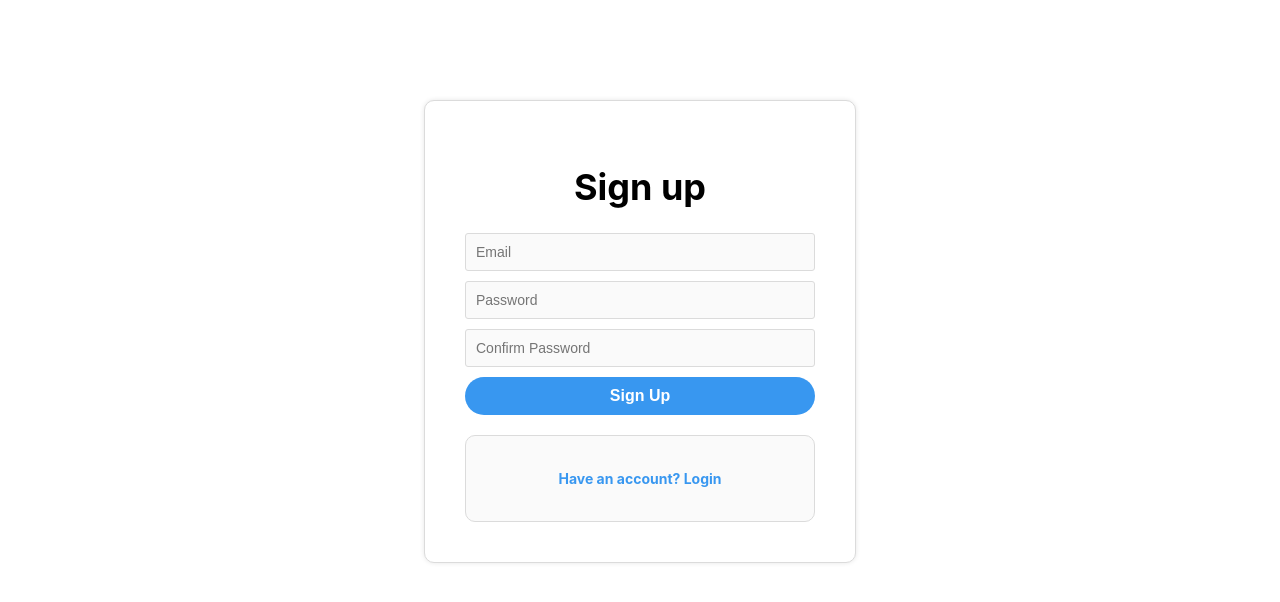
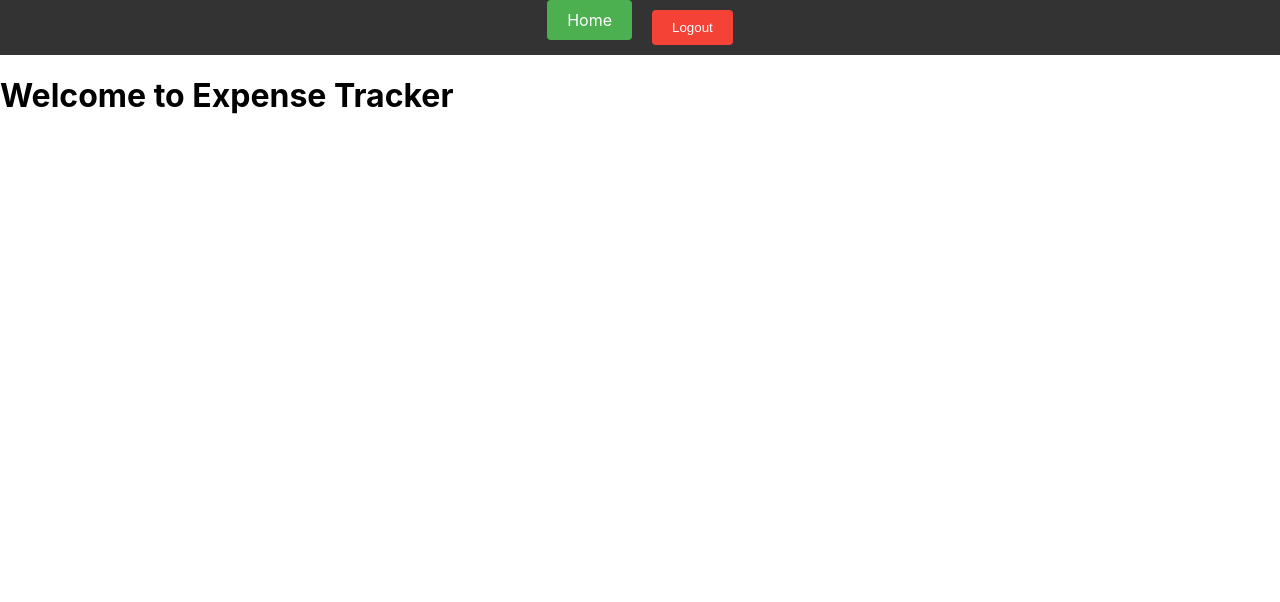
Before and after one commit to sukku-akky/React-Expense-Tracker-App, a React (Create React App) app: page / in a window 1280 px wide. Shown: the top 602 px of the page. Built offline with nearby package versions, Linux system fonts and the light colour scheme; sample sign-in values are in the browser's storage.

Commit message:
login-screen

```diff
--- a/package.json
+++ b/package.json
@@ -8,6 +8,7 @@
     "@testing-library/user-event": "^13.5.0",
     "react": "^18.3.1",
     "react-dom": "^18.3.1",
+    "react-router-dom": "^6.27.0",
     "react-scripts": "5.0.1",
     "web-vitals": "^2.1.4"
   },
--- a/src/App.js
+++ b/src/App.js
@@ -1,9 +1,26 @@
+import React,{useContext} from "react";
 import SignUpForm from "./components/SignUpForm";
+import MyNavbar from "./components/MyNavbar";
+import { BrowserRouter as Router, Route, Routes ,useLocation,Navigate}from 'react-router-dom';
+import HomePage from "./pages/HomePage";
+import { AuthContext } from "./store/auth-context";
+function App(){
+
+  const authCtx=useContext(AuthContext);
+  const isLoggedIn=authCtx.isLoggedIn;
+  return (
+    <>
+    <Router>
+      <MyNavbar/>
+      <Routes>
+        <Route path="/" element={isLoggedIn ? <HomePage/>: <Navigate to="/auth"/>}/>
+        <Route path="/auth" element={<SignUpForm/>}/>
+      </Routes>
 
 
-function App(){
-  return (
-    <SignUpForm/>
+    </Router>
+
+    </>
 
   )
 
--- /dev/null
+++ b/src/components/Home/Home.js
@@ -0,0 +1,11 @@
+import React from "react";
+
+const Home=()=>{
+
+    return (
+        <h1>Welcome to Expense Tracker</h1>
+    )
+
+}
+
+export default Home;
--- /dev/null
+++ b/src/components/MyNavbar.css
@@ -0,0 +1,62 @@
+/* General navbar styles */
+.navbar {
+    background-color: #333;
+    padding: 10px;
+    display: flex;
+    justify-content: center;
+    align-items: center;
+  }
+
+  .navbar ul {
+    list-style-type: none;
+    margin: 0;
+    padding: 0;
+    display: flex;
+    gap: 20px;
+  }
+
+  .navbar ul li {
+    display: inline;
+  }
+
+  .navbar ul li a {
+    text-decoration: none;
+    color: white;
+    padding: 10px 20px;
+    border-radius: 4px;
+    transition: background-color 0.3s ease;
+  }
+
+  .navbar ul li a:hover {
+    background-color: #555;
+  }
+
+  .navbar ul li a.active {
+    background-color: #4CAF50; /* Active link background */
+  }
+
+  .logout-button {
+    background-color: #f44336;
+    color: white;
+    border: none;
+    padding: 10px 20px;
+    border-radius: 4px;
+    cursor: pointer;
+    transition: background-color 0.3s ease;
+  }
+
+  .logout-button:hover {
+    background-color: #d32f2f;
+  }
+
+  /* Responsive design for smaller screens */
+  @media (max-width: 768px) {
+    .navbar {
+      flex-direction: column;
+    }
+
+    .navbar ul {
+      flex-direction: column;
+      gap: 10px;
+    }
+  }
--- /dev/null
+++ b/src/components/MyNavbar.js
@@ -0,0 +1,48 @@
+import React, { useContext } from 'react';
+import { NavLink } from 'react-router-dom';
+import './MyNavbar.css';
+import { AuthContext } from "../store/auth-context"
+
+const MyNavbar = () => {
+  const authCtx = useContext(AuthContext);
+  const isLoggedIn = authCtx.isLoggedIn;
+
+  const logoutHandler = () => {
+    authCtx.logout();
+  };
+
+  return (
+    <nav className="navbar">
+      <ul>
+        {isLoggedIn && (
+          <li>
+            <NavLink to="/" exact activeClassName="active">
+              Home
+            </NavLink>
+          </li>
+        )}
+
+        {!isLoggedIn && (
+          <li>
+            <NavLink to="/auth" activeClassName="active">
+              Login
+            </NavLink>
+          </li>
+        )}
+
+        {isLoggedIn && (
+          <>
+
+            <li>
+              <button onClick={logoutHandler} className="logout-button">
+                Logout
+              </button>
+            </li>
+          </>
+        )}
+      </ul>
+    </nav>
+  );
+};
+
+export default MyNavbar;
--- a/src/components/SignUpForm.js
+++ b/src/components/SignUpForm.js
@@ -1,8 +1,12 @@
-import React, { useState } from 'react';
+import React, { useState,useContext } from 'react';
 import './SignUpForm.css';
+import { AuthContext } from '../store/auth-context';
+import {useNavigate} from "react-router-dom";
+const SignUpForm = () => {
+    const authCtx=useContext(AuthContext);
+    const[isLogin,setIsLogin]=useState(true);
+    const navigate=useNavigate();
 
-const SignUpForm = () => {
-    const[isLogin,setIsLogin]=useState(false);
     const[isLoading,setIsLoading]=useState(false);
   const [formData, setFormData] = useState({
     email: '',
@@ -11,6 +15,12 @@ const SignUpForm = () => {
   });
 
   const [error, setError] = useState('');
+
+  const switchAuthModeHandler=()=>{
+    setIsLogin((prevState)=>{
+         return !prevState
+    })
+}
 
   const handleChange = (e) => {
     setFormData({
@@ -23,46 +33,74 @@ const SignUpForm = () => {
     e.preventDefault();
     const { email, password, confirmPassword } = formData;
 
-    if (!email || !password || !confirmPassword) {
-      setError('Please fill out all fields.');
+    if (!email || !password) {
+      setError('Please fill out all fields.'); // Updated to only check email and password
       return;
   }
 
-    if (password !== confirmPassword) {
+  if (!isLogin && !confirmPassword) {
+    setError('Please fill out all fields.'); // Check confirmPassword only when not logging in
+    return;
+}
+
+if (!isLogin && password !== confirmPassword) {
   setError('Passwords do not match.');
   return;
 }
 
+
+    let url;
+
     if(isLogin){
+        url="https://identitytoolkit.googleapis.com/v1/accounts:signInWithPassword?key=AIzaSyDB-LVwyV1VaSLT98Zaczb2xYKl7VsLy6c"
 
     } else{
-        fetch("https://identitytoolkit.googleapis.com/v1/accounts:signUp?key=AIzaSyBCTNjpWdm0Uxm3FMVxPa-mgrzjJ3LVkrQ",
+        url="https://identitytoolkit.googleapis.com/v1/accounts:signUp?key=AIzaSyDB-LVwyV1VaSLT98Zaczb2xYKl7VsLy6c"
+
+    }
+
+    fetch(url,
       {
         method:"POST",
-            body:JSON.stringify(formData),
+        body:JSON.stringify({
+            ...formData,
+            returnSecureToken:true
+        }),
         headers:{
             'Content-Type':'application/json'
         }
     }
+
     )
 
     .then(res=>{
         setIsLoading(false);
         if(res.ok){
-                console.log("user has successfully signedup")
+            return res.json();
+
         } else{
             return res.json().then(data=>{
                 let errorMessage="Authentication failed";
+
                 if(data && data.error && data.error.message){
                     errorMessage=data.error.message;
                 }
                 alert(errorMessage);
             })
         }
-        }). catch(error=>{
-            console.log(error.message)
+    }).then(data=>{
+        authCtx.login(data.idToken,formData.email);
+        navigate('/');
+        setTimeout(() => {
+            authCtx.logout();
+        }, 300000);
+
+
+    }) .catch((error)=>{
+        alert(error.message)
     })
-    }
+
+
 
     // Handle form submission
     alert('Sign up successful!');
@@ -73,7 +111,7 @@ const SignUpForm = () => {
   return (
     <div className="signup-container">
       <div className="signup-form">
-        <h1>Sign up</h1>
+        {<h1>{isLogin? "Login":"Sign up"}</h1>}
         <form onSubmit={handleSubmit}>
           <input
             type="email"
@@ -91,22 +129,28 @@ const SignUpForm = () => {
             onChange={handleChange}
             required
           />
-          <input
+          {!isLogin && <input
             type="password"
             name="confirmPassword"
             placeholder="Confirm Password"
             value={formData.confirmPassword}
             onChange={handleChange}
             required
-          />
+          />}
           {error && <p className="error">{error}</p>}
-          <button type="submit" className='button'>Sign Up</button>
+          <button type="submit" className='button'>{isLogin ? "Login":"Sign up"}</button>
+          {isLogin && <a>Forgot password</a>}
+
         </form>
 
       </div>
-      <div className="login-box">
-        <p>Have an account? Login</p>
-      </div>
+      <button
+        type="button"
+        onClick={switchAuthModeHandler}
+        className='login-box'>
+        {isLogin?"Create new account":"Login with existing account"}
+      </button>
+
 
     </div>
   );
--- a/src/index.js
+++ b/src/index.js
@@ -3,9 +3,11 @@ import ReactDOM from 'react-dom/client';
 import './index.css';
 import App from './App';
 
+import { AuthContextProvider } from './store/auth-context';
+
 const root = ReactDOM.createRoot(document.getElementById('root'));
 root.render(
-  <React.StrictMode>
+  <AuthContextProvider>
     <App />
-  </React.StrictMode>
+  </AuthContextProvider>
 );
--- /dev/null
+++ b/src/pages/HomePage.js
@@ -0,0 +1,10 @@
+import Home from "../components/Home/Home";
+
+const HomePage=()=>{
+    return (
+        <Home/>
+    )
+
+}
+
+export default HomePage;
--- /dev/null
+++ b/src/store/auth-context.js
@@ -0,0 +1,45 @@
+import React,{useState} from "react";
+
+const AuthContext=React.createContext({
+    token:'',
+    isLoggedIn:false,
+    email:'',
+    login:()=>{},
+    logout:()=>{},
+
+})
+
+const AuthContextProvider=(props)=>{
+    const initialToken=localStorage.getItem("token");
+    const[token,setToken]=useState(initialToken);
+    const[email,setEmail]=useState('');
+
+
+    const userIsLoggedIn=!!token;
+
+    const loginHandler=(token,email)=>{
+        localStorage.setItem("token",token);
+        setToken(localStorage.getItem("token"));
+        setEmail(email);
+    }
+
+    const logoutHandler=()=>{
+        setToken(localStorage.removeItem("token"));
+        setEmail('');
+    }
+
+    const authContext={
+        token:token,
+        isLoggedIn:userIsLoggedIn,
+        email:email,
+        login:loginHandler,
+        logout:logoutHandler,
+
+    }
+    return (
+        <AuthContext.Provider value={authContext}>{props.children}</AuthContext.Provider>
+    )
+
+}
+
+export {AuthContext,AuthContextProvider};
```
Also changed, not shown: src/pages/AuthPage.js (added, +9 -0 lines), 1 other file (tests, documents, lock files or other folders). Lines whose indentation alone changed are shown as unchanged.
